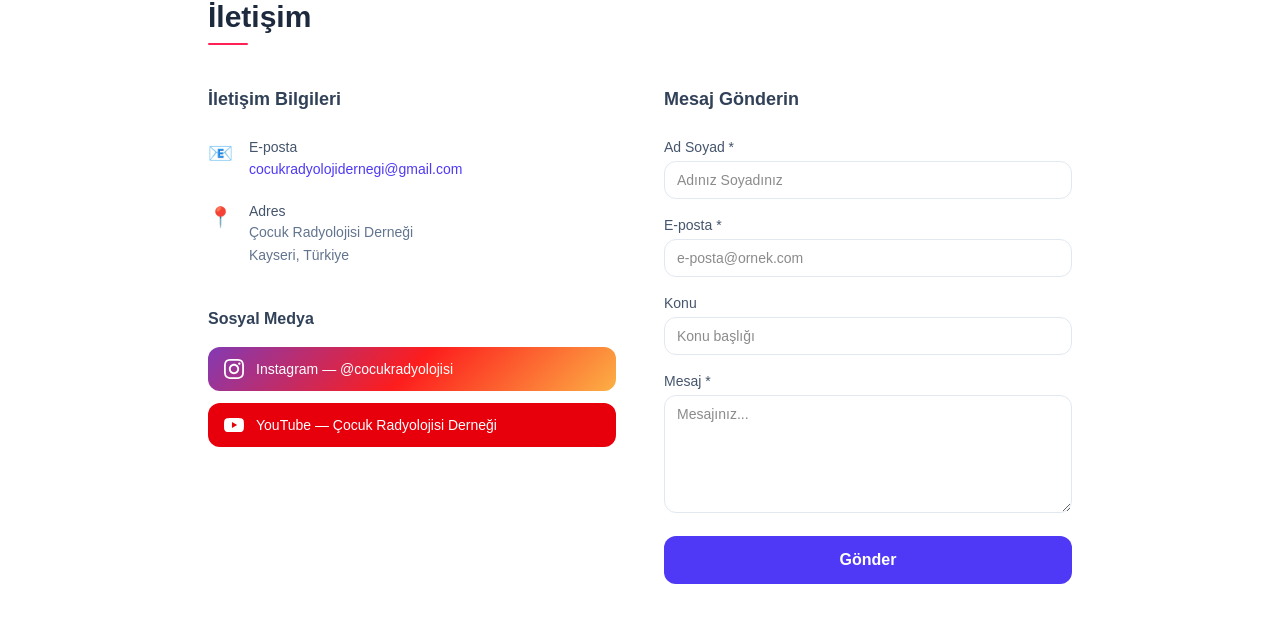
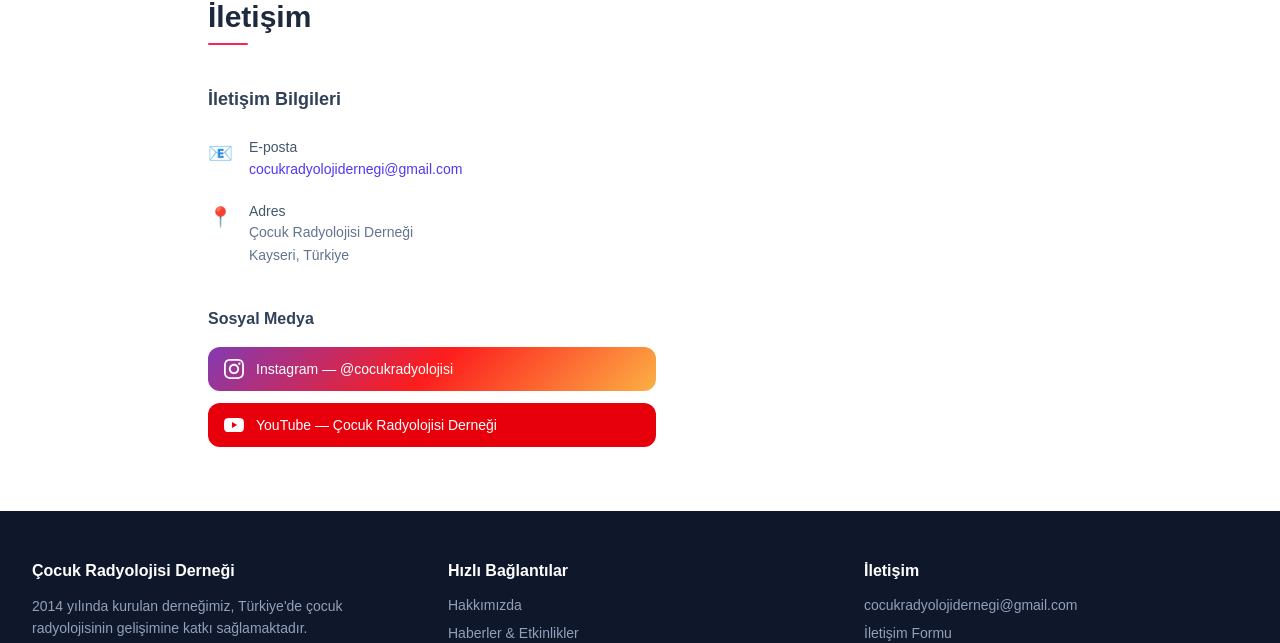
Before and after one commit to iakdulumgazi/cocuk-radyoloji-dernegi, a Next.js app: page /iletisim in a window 1280 px wide. Shown: the part 278-921 px from the top of the page. Built offline with nearby package versions, Linux system fonts and the light colour scheme; no server answers.

Commit message:
iletisim: çalışmayan mesaj formu kaldırıldı

```diff
--- a/app/iletisim/page.tsx
+++ b/app/iletisim/page.tsx
@@ -4,7 +4,7 @@ export default function IletisimPage() {
       <h1 className="text-3xl font-bold mb-2 text-slate-800">İletişim</h1>
       <div className="w-10 h-0.5 bg-rose-500 rounded mb-10" />
 
-      <div className="grid md:grid-cols-2 gap-12">
+      <div className="max-w-md">
         {/* Info */}
         <div>
           <h2 className="text-lg font-semibold text-slate-700 mb-6">İletişim Bilgileri</h2>
@@ -59,35 +59,6 @@ export default function IletisimPage() {
             </div>
           </div>
         </div>
-
-        {/* Form */}
-        <div>
-          <h2 className="text-lg font-semibold text-slate-700 mb-6">Mesaj Gönderin</h2>
-          <form className="space-y-4">
-            <div>
-              <label className="block text-sm font-medium text-slate-600 mb-1">Ad Soyad *</label>
-              <input type="text" className="w-full border border-slate-200 rounded-xl px-3 py-2 text-sm focus:outline-none focus:ring-2 focus:ring-indigo-400" placeholder="Adınız Soyadınız" required />
-            </div>
-            <div>
-              <label className="block text-sm font-medium text-slate-600 mb-1">E-posta *</label>
-              <input type="email" className="w-full border border-slate-200 rounded-xl px-3 py-2 text-sm focus:outline-none focus:ring-2 focus:ring-indigo-400" placeholder="e-posta@ornek.com" required />
-            </div>
-            <div>
-              <label className="block text-sm font-medium text-slate-600 mb-1">Konu</label>
-              <input type="text" className="w-full border border-slate-200 rounded-xl px-3 py-2 text-sm focus:outline-none focus:ring-2 focus:ring-indigo-400" placeholder="Konu başlığı" />
-            </div>
-            <div>
-              <label className="block text-sm font-medium text-slate-600 mb-1">Mesaj *</label>
-              <textarea rows={5} className="w-full border border-slate-200 rounded-xl px-3 py-2 text-sm focus:outline-none focus:ring-2 focus:ring-indigo-400" placeholder="Mesajınız..." required />
-            </div>
-            <button
-              type="submit"
-              className="w-full py-3 rounded-xl font-semibold text-white bg-indigo-600 hover:bg-indigo-500 transition-colors"
-            >
-              Gönder
-            </button>
-          </form>
-        </div>
       </div>
     </div>
   );
```
